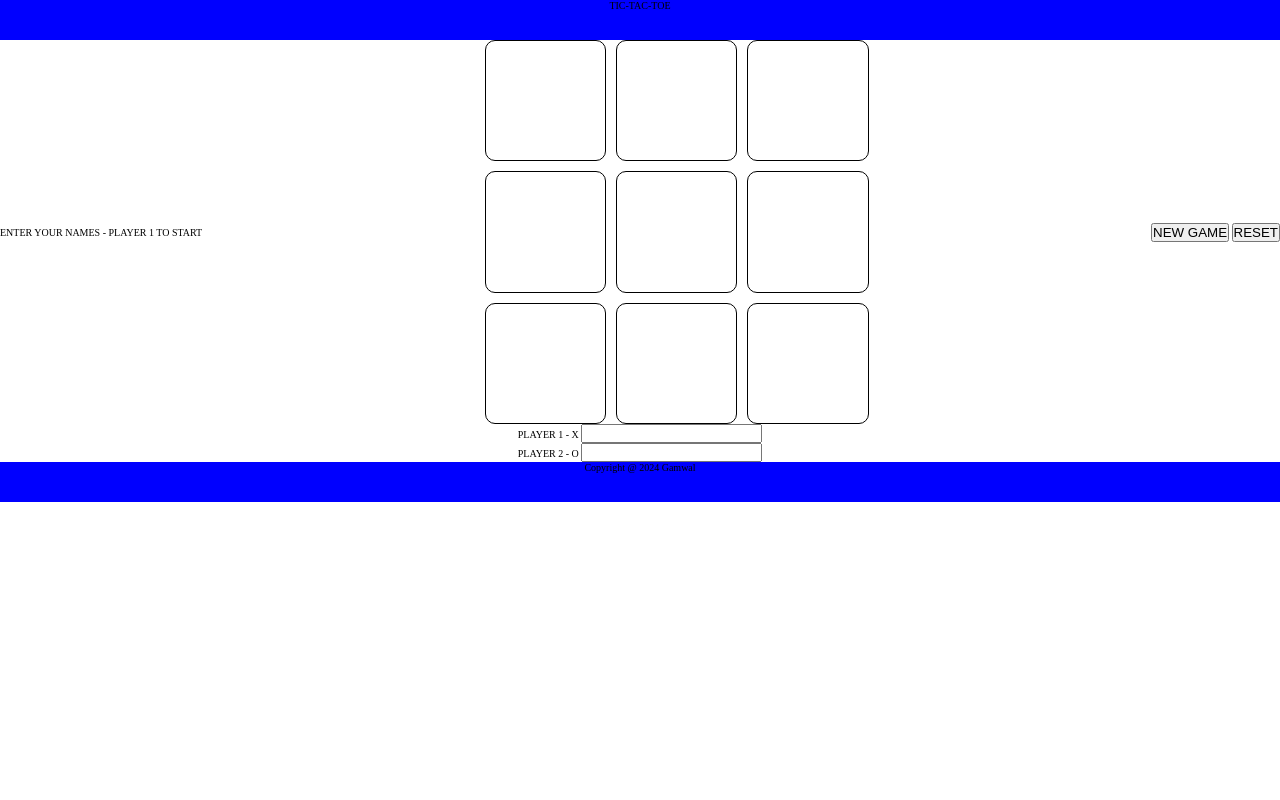
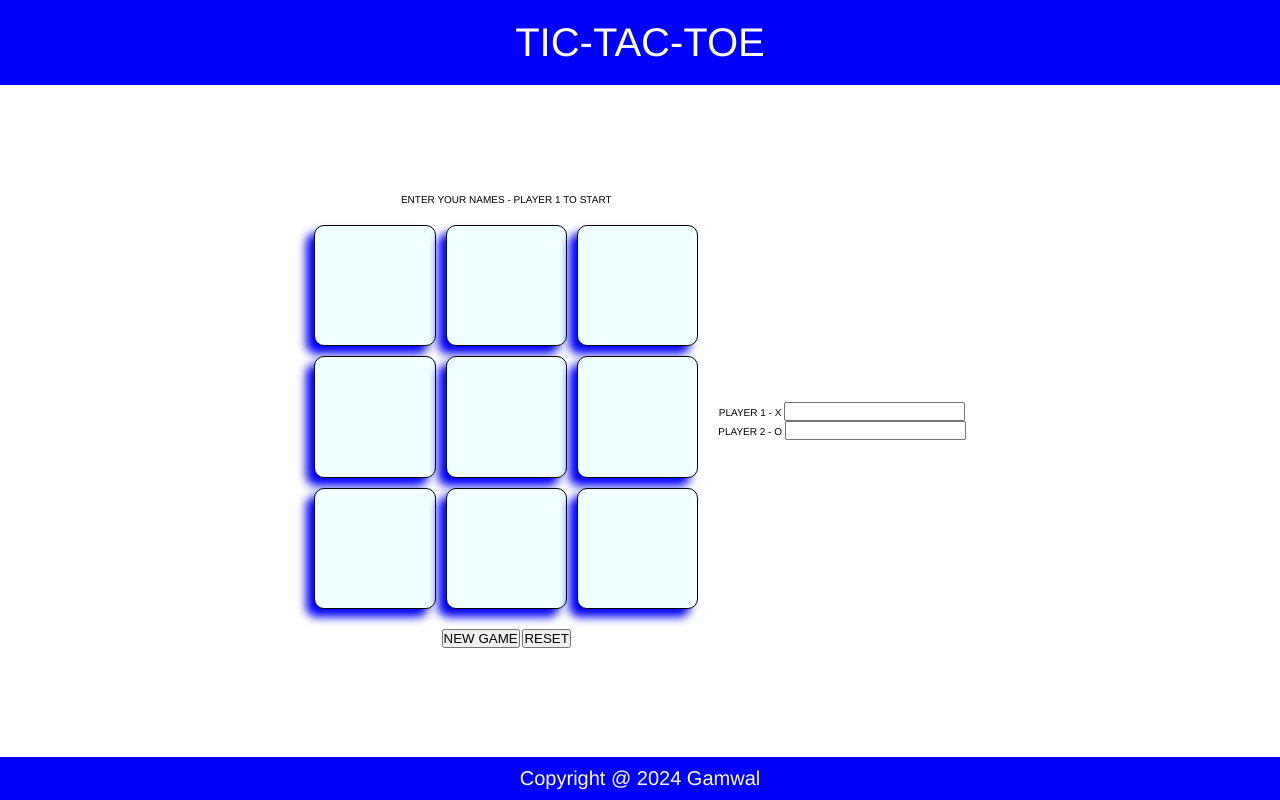
Before and after one commit to Gamwal/top-tic-tac-toe, a plain HTML site: page index.html in a window 1280 px wide. Drawn offline with Linux system fonts and the light colour scheme.

Commit message:
centre game-container

```diff
--- a/style.css
+++ b/style.css
@@ -8,18 +8,21 @@ html {
 }
 
 body {
+  font-family:'Franklin Gothic Medium', 'Arial Narrow', sans-serif;
   display: flex;
   flex-direction: column;
   height: 100vh;
   text-align: center;
 }
 
-.board-container {
+.game-container {
   box-sizing: border-box;
   flex-grow: 1;
-  /* background-color: brown; */
   display: flex;
   align-items: center;
+  justify-content: center;
+  padding: 2rem 0rem;
+  gap: 2rem;
 }
 
 .board {
@@ -29,13 +32,34 @@ body {
   gap: 1rem;
   width: clamp(30vw, 300px, 100vw);
   height: clamp(30vw, 300px, 100vw);
-  /* background-color: azure; */
 }
 
 .header,
 .footer {
-  background-color: blue;
-  height: 5vh;
+  background-color: rgb(0, 0, 255);
+  color: rgb(255, 255, 255);
+  display: flex;
+  align-items: center;
+  justify-content: center;
+}
+
+.header {
+  font-size: 4rem;
+  padding: 2rem 0rem;
+}
+
+.footer {
+  font-size: 2rem;
+  padding: 1rem 0rem;
+}
+
+.board-container {
+  margin: 2rem 0rem;
+  display: flex;
+  align-items: center;
+  gap: 2rem;
+  flex-wrap: wrap;
+  flex-direction: column;
 }
 
 [id|="0"],
@@ -53,4 +77,6 @@ body {
   font-size: 6rem;
   border: 0.1rem solid black;
   border-radius: 1rem;
+  background-color: rgb(240, 255, 255);
+  box-shadow: -0.8rem 0.8rem 1rem rgb(0, 0, 255);
 }
```
